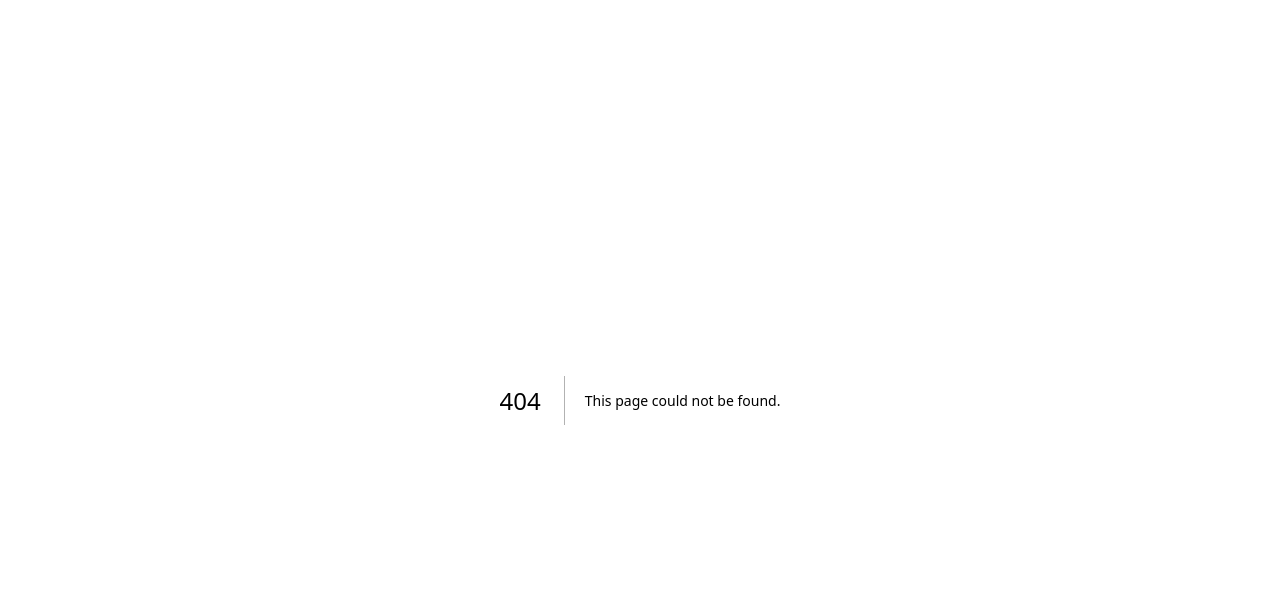
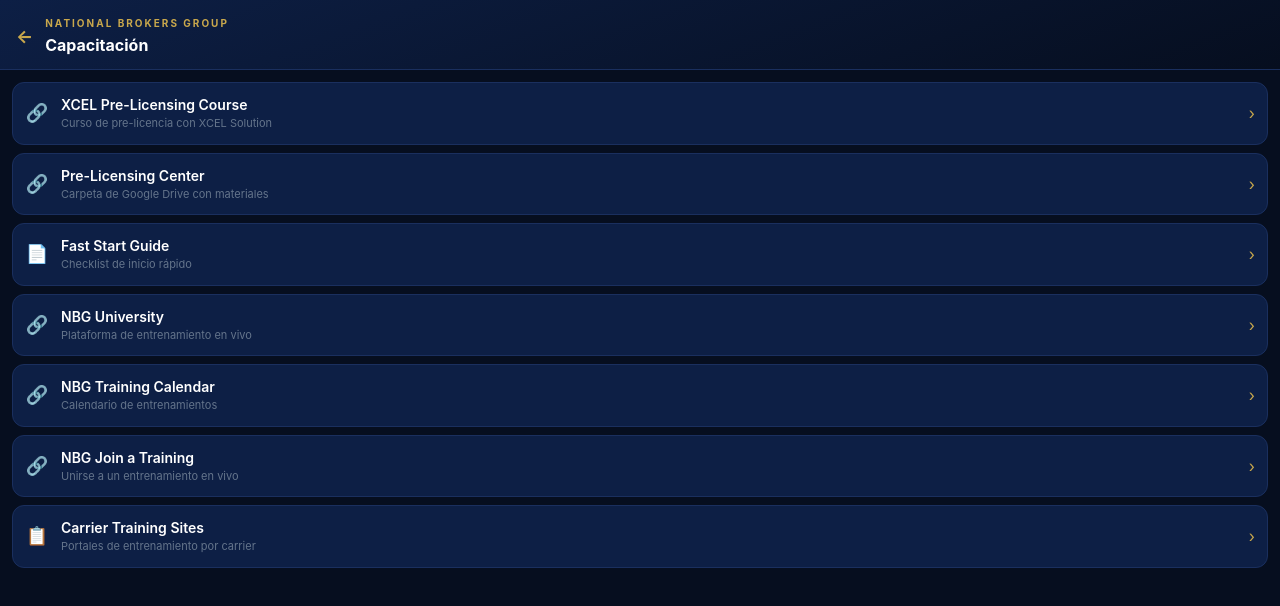
Before and after one commit to bryatomixx/nbg-app, a Next.js app: page /categoria/capacitacion in a window 1280 px wide. Before the commit this address had no page. Shown: the top 606 px of the page. Built offline with nearby package versions, Linux system fonts and the light colour scheme.

Commit message:
feat(nbg-app): ItemList component and category detail page

```diff
--- /dev/null
+++ b/app/categoria/[slug]/page.tsx
@@ -0,0 +1,28 @@
+import { notFound } from 'next/navigation'
+import BackHeader from '@/components/layout/BackHeader'
+import ItemList from '@/components/category/ItemList'
+import { categories } from '@/data/categories'
+import { items } from '@/data/items'
+
+interface Props {
+  params: Promise<{ slug: string }>
+}
+
+export default async function CategoryPage({ params }: Props) {
+  const { slug } = await params
+  const category = categories.find((c) => c.slug === slug)
+  if (!category) notFound()
+
+  const categoryItems = items.filter((i) => i.categorySlug === slug)
+
+  return (
+    <main className="min-h-dvh" style={{ background: 'var(--bg-base)' }}>
+      <BackHeader title={category.name} backHref="/" subtitle="National Brokers Group" />
+      <ItemList items={categoryItems} />
+    </main>
+  )
+}
+
+export async function generateStaticParams() {
+  return categories.map((c) => ({ slug: c.slug }))
+}
--- /dev/null
+++ b/components/category/ItemList.tsx
@@ -0,0 +1,55 @@
+import Link from 'next/link'
+import type { Item } from '@/data/types'
+
+const TYPE_ICON: Record<string, string> = {
+  webview: '🌐',
+  pdf: '📄',
+  link: '🔗',
+  'link-list': '📋',
+  email: '✉️',
+  form: '🎫',
+  display: '📊',
+}
+
+interface ItemListProps {
+  items: Item[]
+}
+
+export default function ItemList({ items }: ItemListProps) {
+  if (items.length === 0) {
+    return (
+      <p className="px-4 py-8 text-center text-sm" style={{ color: 'var(--text-muted)' }}>
+        No hay items en esta categoría.
+      </p>
+    )
+  }
+
+  return (
+    <div className="flex flex-col gap-2 px-3 py-3">
+      {items.map((item) => (
+        <Link
+          key={item.slug}
+          href={`/item/${item.slug}`}
+          className="flex items-center gap-3 rounded-xl px-3 py-3 transition-colors"
+          style={{
+            background: 'var(--bg-card)',
+            border: '1px solid var(--border-subtle)',
+          }}
+        >
+          <span className="text-lg leading-none w-6 text-center shrink-0">
+            {TYPE_ICON[item.type] ?? '→'}
+          </span>
+          <div className="flex-1 min-w-0">
+            <p className="text-sm font-semibold text-white truncate">{item.name}</p>
+            {item.description && (
+              <p className="text-[11px] truncate" style={{ color: 'var(--text-muted)' }}>
+                {item.description}
+              </p>
+            )}
+          </div>
+          <span className="text-base shrink-0" style={{ color: 'var(--gold)' }}>›</span>
+        </Link>
+      ))}
+    </div>
+  )
+}
```
Also changed, not shown: 1 other file (tests, documents, lock files or other folders).
